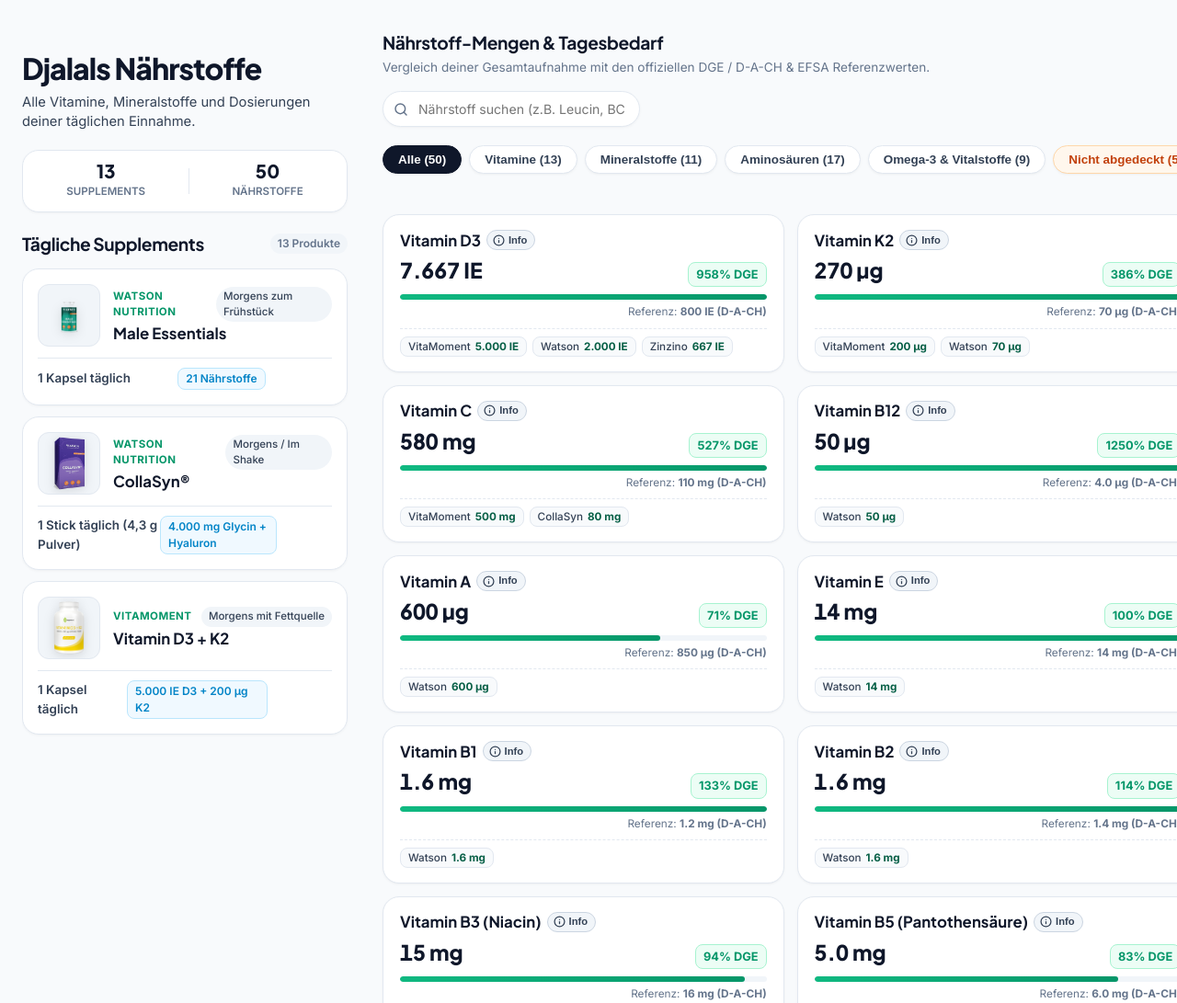
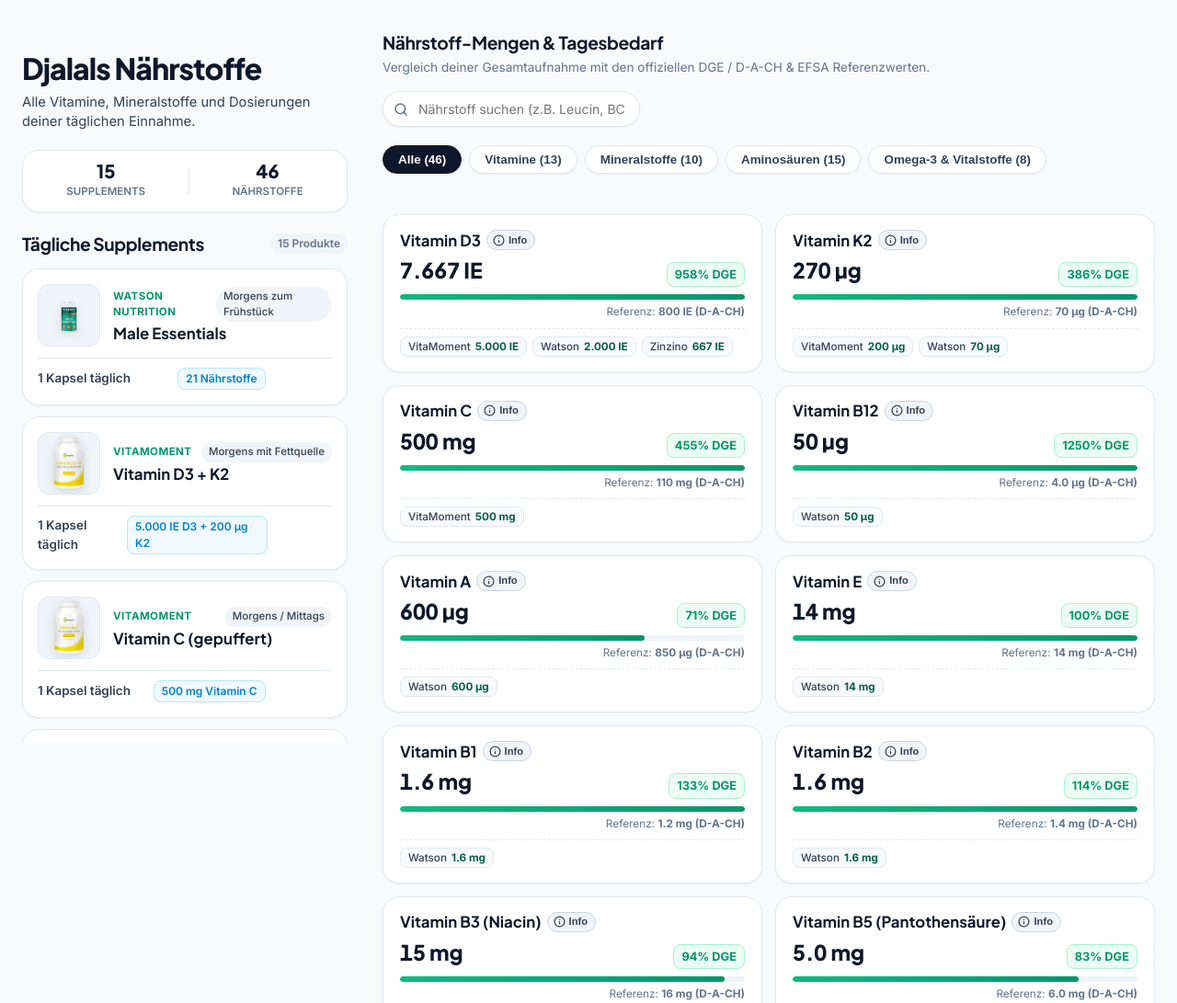
Before and after one commit to placeboHummel/djalals-naehrstoffe, a website: page index.html in a window 1280 px wide. Shown: the top 1091 px of the page at 92% size. Drawn offline with Linux system fonts and the light colour scheme.

Commit message:
feat: update supplement stack, add new product assets, and recalculate nutrient data values.

```diff
--- a/index.html
+++ b/index.html
@@ -30,12 +30,12 @@
 
         <div class="stats-card">
           <div class="stat-item">
-            <span class="stat-num">13</span>
+            <span class="stat-num">15</span>
             <span class="stat-lbl">Supplements</span>
           </div>
           <div class="stat-divider"></div>
           <div class="stat-item">
-            <span class="stat-num">50</span>
+            <span class="stat-num">46</span>
             <span class="stat-lbl">Nährstoffe</span>
           </div>
         </div>
@@ -45,7 +45,7 @@
             <h2 class="col-heading">Tägliche Supplements</h2>
             <div class="section-badges">
               <span class="swipe-hint">↔ Wischen</span>
-              <span class="count-pill">13 Produkte</span>
+              <span class="count-pill">15 Produkte</span>
             </div>
           </div>
           <div class="supplements-stack" id="supplements-list">
@@ -70,12 +70,12 @@
 
         <!-- Filter Pills Bar -->
         <div class="filter-pills-wrap">
-          <button class="filter-pill active" data-cat="all">Alle (50)</button>
+          <button class="filter-pill active" data-cat="all">Alle (46)</button>
           <button class="filter-pill" data-cat="vitamins">Vitamine (13)</button>
-          <button class="filter-pill" data-cat="minerals">Mineralstoffe (11)</button>
-          <button class="filter-pill" data-cat="amino">Aminosäuren (17)</button>
-          <button class="filter-pill" data-cat="special">Omega-3 & Vitalstoffe (9)</button>
-          <button class="filter-pill" data-cat="missing">Nicht abgedeckt (5)</button>
+          <button class="filter-pill" data-cat="minerals">Mineralstoffe (10)</button>
+          <button class="filter-pill" data-cat="amino">Aminosäuren (15)</button>
+          <button class="filter-pill" data-cat="special">Omega-3 & Vitalstoffe (8)</button>
+          <button class="filter-pill" data-cat="missing" style="display: none;">Nicht abgedeckt (0)</button>
         </div>
 
         <!-- Active Filter Indicator Banner -->
@@ -88,7 +88,7 @@
 
         <!-- Footer Note -->
         <footer class="footer-note">
-          <p>Basis: Watson Male Essentials (1 Kapsel) + Watson CollaSyn® (1 Stick) + VitaMoment D3+K2 (1 Kapsel) + VitaMoment Vitamin C (1 Kapsel) + Zinzino BalanceOil+ (10 ml) + True Nature Cholin (3 Kapseln) + Sports & Health Magnesium (3 Kapseln) + Gloryfeel Kreatin Creapure® (1 Messlöffel) + Vit4ever Yummy Whey Protein (30 g) + Vitabay Astaxanthin (1 Softgel) + ProFuel/GEN Coenzym Q10 (1 Kapsel) + Warnke Calciumcitrat (2 Tabletten) + GEN Acetyl-L-Carnitin (1 Kapsel).</p>
+          <p>Basis: Watson Male Essentials (1 Kapsel) + Nutri+ Glycin (5 g) + natural elements Hyaluronsäure (1 Kapsel) + ProFuel Taurin (2 Kapseln) + VitaMoment D3+K2 (1 Kapsel) + VitaMoment Vitamin C (1 Kapsel) + Zinzino BalanceOil+ (10 ml) + True Nature Cholin (3 Kapseln) + Sports & Health Magnesium (3 Kapseln) + Gloryfeel Kreatin Creapure® (1 Messlöffel) + Vit4ever Yummy Whey Protein (30 g) + Vitabay Astaxanthin (1 Softgel) + ProFuel/GEN Coenzym Q10 (1 Kapsel) + Warnke Calciumcitrat (2 Tabletten) + GEN Acetyl-L-Carnitin (1 Kapsel).</p>
           <p class="footer-sub">Referenzwerte gemäß offiziellen DGE / D-A-CH Empfehlungen, WHO Protein-Standards & EFSA / US IOM Tolerable Upper Limits.</p>
         </footer>
       </main>
@@ -104,6 +104,6 @@
     <svg width="18" height="18" viewBox="0 0 24 24" fill="none" stroke="currentColor" stroke-width="2.5" stroke-linecap="round" stroke-linejoin="round"><line x1="12" y1="19" x2="12" y2="5"></line><polyline points="5 12 12 5 19 12"></polyline></svg>
   </button>
 
-  <script type="module" src="js/main.js?v=3.1.2"></script>
+  <script type="module" src="js/main.js?v=3.1.5"></script>
 </body>
 </html>
--- a/js/data.js
+++ b/js/data.js
@@ -13,17 +13,6 @@ export const MY_SUPPLEMENTS = [
     icon: '☀️',
     badge: '21 Nährstoffe',
     image: 'assets/images/watson-male-essentials.png'
-  },
-  {
-    id: 'watson-collasyn',
-    name: 'CollaSyn®',
-    shortName: 'CollaSyn',
-    brand: 'Watson Nutrition',
-    dosage: '1 Stick täglich (4,3 g Pulver)',
-    timing: 'Morgens / Im Shake',
-    icon: '✨',
-    badge: '4.000 mg Glycin + Hyaluron',
-    image: 'assets/images/watson-collasyn.png'
   },
   {
     id: 'vitamoment-d3-k2',
@@ -145,6 +134,39 @@ export const MY_SUPPLEMENTS = [
     icon: '⚡',
     badge: '500 mg ALCAR',
     image: 'assets/images/gen-acetyl-l-carnitin.png'
+  },
+  {
+    id: 'nutri-plus-glycin',
+    name: 'Glycin Pulver (100% vegan)',
+    shortName: 'Nutri+ Glycin',
+    brand: 'Nutri-Plus',
+    dosage: '5 g täglich (1 Messlöffel)',
+    timing: 'Morgens / Im Shake / Abends',
+    icon: '✨',
+    badge: '5.000 mg reines L-Glycin',
+    image: 'assets/images/nutri-plus-glycin.png'
+  },
+  {
+    id: 'natural-elements-hyaluron',
+    name: 'Vegane Hyaluronsäure 500 mg',
+    shortName: 'natural elements Hyaluron',
+    brand: 'natural elements',
+    dosage: '1 Kapsel täglich (500 mg)',
+    timing: 'Morgens mit reichlich Wasser',
+    icon: '💧',
+    badge: '500 mg (500–700 kDa)',
+    image: 'assets/images/natural-elements-hyaluron.png'
+  },
+  {
+    id: 'profuel-taurin',
+    name: 'Taurin Kapseln hochdosiert',
+    shortName: 'ProFuel Taurin',
+    brand: 'ProFuel',
+    dosage: '2 Kapseln täglich (2.000 mg)',
+    timing: 'Morgens / Vor dem Training',
+    icon: '⚡',
+    badge: '2.000 mg Taurin (>99,9%)',
+    image: 'assets/images/profuel-taurin.png'
   }
 ];
 
@@ -194,17 +216,16 @@ export const NUTRIENTS_SUMMARY = [
     category: 'vitamins',
     categoryName: 'Vitamine',
     name: 'Vitamin C',
-    extra: 'L-Ascorbinsäure & Calciumascorbat',
-    amount: '580 mg',
-    rawAmount: 580,
+    extra: 'L-Ascorbinsäure (gepuffert als Calciumascorbat)',
+    amount: '500 mg',
+    rawAmount: 500,
     unit: 'mg',
     ref: '110 mg (D-A-CH)',
-    percent: 527,
-    sourceBrand: 'VitaMoment + Watson',
-    supplementIds: ['vitamoment-vitamin-c', 'watson-collasyn'],
+    percent: 455,
+    sourceBrand: 'VitaMoment',
+    supplementIds: ['vitamoment-vitamin-c'],
     sources: [
-      { supplementId: 'vitamoment-vitamin-c', amount: '500 mg', note: 'Gepuffertes Vitamin C (1 Kapsel)' },
-      { supplementId: 'watson-collasyn', amount: '80 mg', note: 'Calcium-L-Ascorbat (1 Stick)' }
+      { supplementId: 'vitamoment-vitamin-c', amount: '500 mg', note: 'Gepuffertes Vitamin C (1 Kapsel)' }
     ]
   },
   {
@@ -552,21 +573,6 @@ export const NUTRIENTS_SUMMARY = [
       { supplementId: 'watson-male-essentials', amount: '25 µg', note: '1 Kapsel täglich' }
     ]
   },
-  {
-    id: 'bor',
-    category: 'minerals',
-    categoryName: 'Mineralstoffe & Spurenelemente',
-    name: 'Bor',
-    extra: 'Natriumborat / Bor-Fruchtchelat',
-    amount: '0 mg',
-    rawAmount: 0,
-    unit: 'mg',
-    ref: '3.0 mg (Hormon- & Knochenstoffwechsel)',
-    percent: 0,
-    sourceBrand: 'Offen / 0 mg',
-    supplementIds: [],
-    sources: []
-  },
 
   // ==========================================
   // 3. AMINOSÄUREN & PROTEIN
@@ -763,16 +769,16 @@ export const NUTRIENTS_SUMMARY = [
     category: 'amino',
     categoryName: 'Aminosäuren & Protein',
     name: 'Glycin',
-    extra: 'Diamond® reines L-Glycin & Whey-Aminosäure',
-    amount: '4.450 mg',
-    rawAmount: 4450,
+    extra: 'Reines L-Glycin (Nutri+) & Whey-Aminosäure',
+    amount: '5.450 mg',
+    rawAmount: 5450,
     unit: 'mg',
     ref: '3.000 mg (Optimale Tagesdosis)',
-    percent: 148,
-    sourceBrand: 'Watson + Vit4ever',
-    supplementIds: ['watson-collasyn', 'vit4ever-yummy-whey'],
+    percent: 182,
+    sourceBrand: 'Nutri-Plus + Vit4ever',
+    supplementIds: ['nutri-plus-glycin', 'vit4ever-yummy-whey'],
     sources: [
-      { supplementId: 'watson-collasyn', amount: '4.000 mg', note: 'Kollagen-Aminosäure (1 Stick)' },
+      { supplementId: 'nutri-plus-glycin', amount: '5.000 mg', note: '100% veganes L-Glycin Pulver (5 g / 1 Messlöffel)' },
       { supplementId: 'vit4ever-yummy-whey', amount: '450 mg', note: '30 g Pulver (1 Shake)' }
     ]
   },
@@ -815,45 +821,17 @@ export const NUTRIENTS_SUMMARY = [
     category: 'amino',
     categoryName: 'Aminosäuren & Protein',
     name: 'Taurin',
-    extra: '2-Aminoethansulfonsäure',
-    amount: '0 mg',
-    rawAmount: 0,
+    extra: '2-Aminoethansulfonsäure (>99,9% Reinheit)',
+    amount: '2.000 mg',
+    rawAmount: 2000,
     unit: 'mg',
     ref: '500 mg (Bedarfsempfehlung)',
-    percent: 0,
-    sourceBrand: 'Offen / 0 mg',
-    supplementIds: [],
-    sources: []
-  },
-  {
-    id: 'carnosine',
-    category: 'amino',
-    categoryName: 'Aminosäuren & Protein',
-    name: 'Carnosin / Beta-Alanin',
-    extra: 'L-Carnosin / Beta-Alanin',
-    amount: '0 mg',
-    rawAmount: 0,
-    unit: 'mg',
-    ref: '1.500 mg (Bedarfsempfehlung)',
-    percent: 0,
-    sourceBrand: 'Offen / 0 mg',
-    supplementIds: [],
-    sources: []
-  },
-  {
-    id: 'nac',
-    category: 'amino',
-    categoryName: 'Aminosäuren & Protein',
-    name: 'N-Acetylcystein (NAC)',
-    extra: 'N-Acetyl-L-Cystein',
-    amount: '0 mg',
-    rawAmount: 0,
-    unit: 'mg',
-    ref: '600 mg (Glutathion-Synthese)',
-    percent: 0,
-    sourceBrand: 'Offen / 0 mg',
-    supplementIds: [],
-    sources: []
+    percent: 400,
+    sourceBrand: 'ProFuel',
+    supplementIds: ['profuel-taurin'],
+    sources: [
+      { supplementId: 'profuel-taurin', amount: '2.000 mg', note: '2 Kapseln täglich (365er Vorratsdose)' }
+    ]
   },
 
   // ==========================================
@@ -915,16 +893,16 @@ export const NUTRIENTS_SUMMARY = [
     category: 'special',
     categoryName: 'Omega-3 & Vitalstoffe',
     name: 'Hyaluronsäure',
-    extra: 'HAPLEX®Plus Natriumhyaluronat',
-    amount: '200 mg',
-    rawAmount: 200,
+    extra: '500–700 kDa Natriumhyaluronat (fermentiert & vegan)',
+    amount: '500 mg',
+    rawAmount: 500,
     unit: 'mg',
     ref: '100 mg (Studien-Referenzwert)',
-    percent: 200,
-    sourceBrand: 'Watson Nutrition',
-    supplementIds: ['watson-collasyn'],
+    percent: 500,
+    sourceBrand: 'natural elements',
+    supplementIds: ['natural-elements-hyaluron'],
     sources: [
-      { supplementId: 'watson-collasyn', amount: '200 mg', note: '1 Stick täglich' }
+      { supplementId: 'natural-elements-hyaluron', amount: '500 mg', note: 'Vegane Hyaluronsäure 500–700 kDa (1 Kapsel)' }
     ]
   },
   {
@@ -994,20 +972,5 @@ export const NUTRIENTS_SUMMARY = [
     sources: [
       { supplementId: 'vitabay-astaxanthin', amount: '12 mg', note: '1 Softgel-Kapsel täglich' }
     ]
-  },
-  {
-    id: 'ps',
-    category: 'special',
-    categoryName: 'Omega-3 & Vitalstoffe',
-    name: 'Phosphatidylserin',
-    extra: 'Phosphatidylserin (Sonnenblumenlecithin)',
-    amount: '0 mg',
-    rawAmount: 0,
-    unit: 'mg',
-    ref: '100 mg (Kognition & Membranen)',
-    percent: 0,
-    sourceBrand: 'Offen / 0 mg',
-    supplementIds: [],
-    sources: []
   }
 ];
--- a/js/main.js
+++ b/js/main.js
@@ -557,8 +557,25 @@ document.addEventListener('DOMContentLoaded', () => {
       else if (cat === 'minerals') pill.textContent = `Mineralstoffe (${minCount})`;
       else if (cat === 'amino') pill.textContent = `Aminosäuren (${aminoCount})`;
       else if (cat === 'special') pill.textContent = `Omega-3 & Vitalstoffe (${specialCount})`;
-      else if (cat === 'missing') pill.textContent = `Nicht abgedeckt (${missingCount})`;
+      else if (cat === 'missing') {
+        pill.textContent = `Nicht abgedeckt (${missingCount})`;
+        if (missingCount === 0) {
+          pill.style.display = 'none';
+          if (currentCategory === 'missing') {
+            currentCategory = 'all';
+            filterPills.forEach(p => p.classList.toggle('active', p.dataset.cat === 'all'));
+          }
+        } else {
+          pill.style.display = '';
+        }
+      }
     });
+
+    const statSuppNum = document.querySelectorAll('.stat-num')[0];
+    if (statSuppNum) statSuppNum.textContent = MY_SUPPLEMENTS.length;
+
+    const countPill = document.querySelector('.count-pill');
+    if (countPill) countPill.textContent = `${MY_SUPPLEMENTS.length} Produkte`;
 
     const statNutNum = document.querySelectorAll('.stat-num')[1];
     if (statNutNum) statNutNum.textContent = totalCount;
```
Also changed, not shown: js/nutrient-details.js (+17 -17 lines), assets/images/natural-elements-hyaluron.png (added), assets/images/nutri-plus-glycin.png (added), assets/images/profuel-taurin.png (added).
